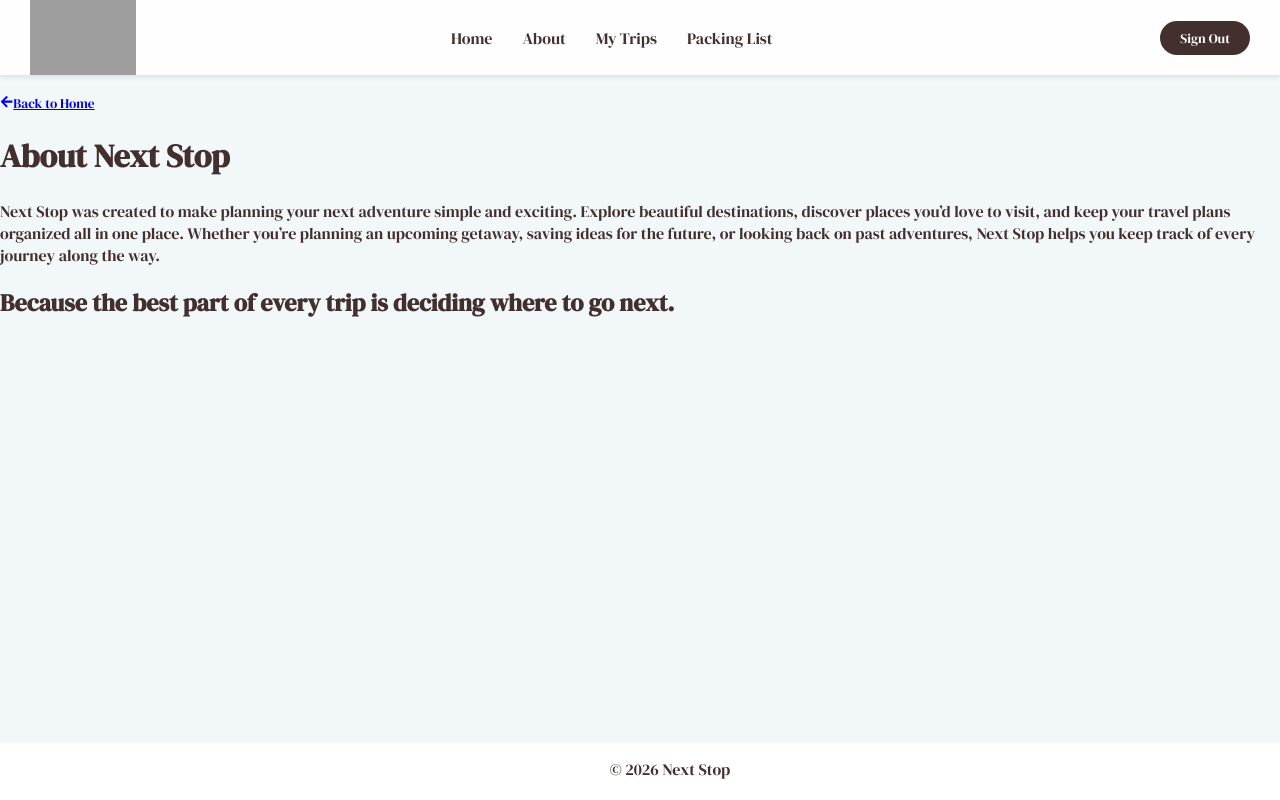
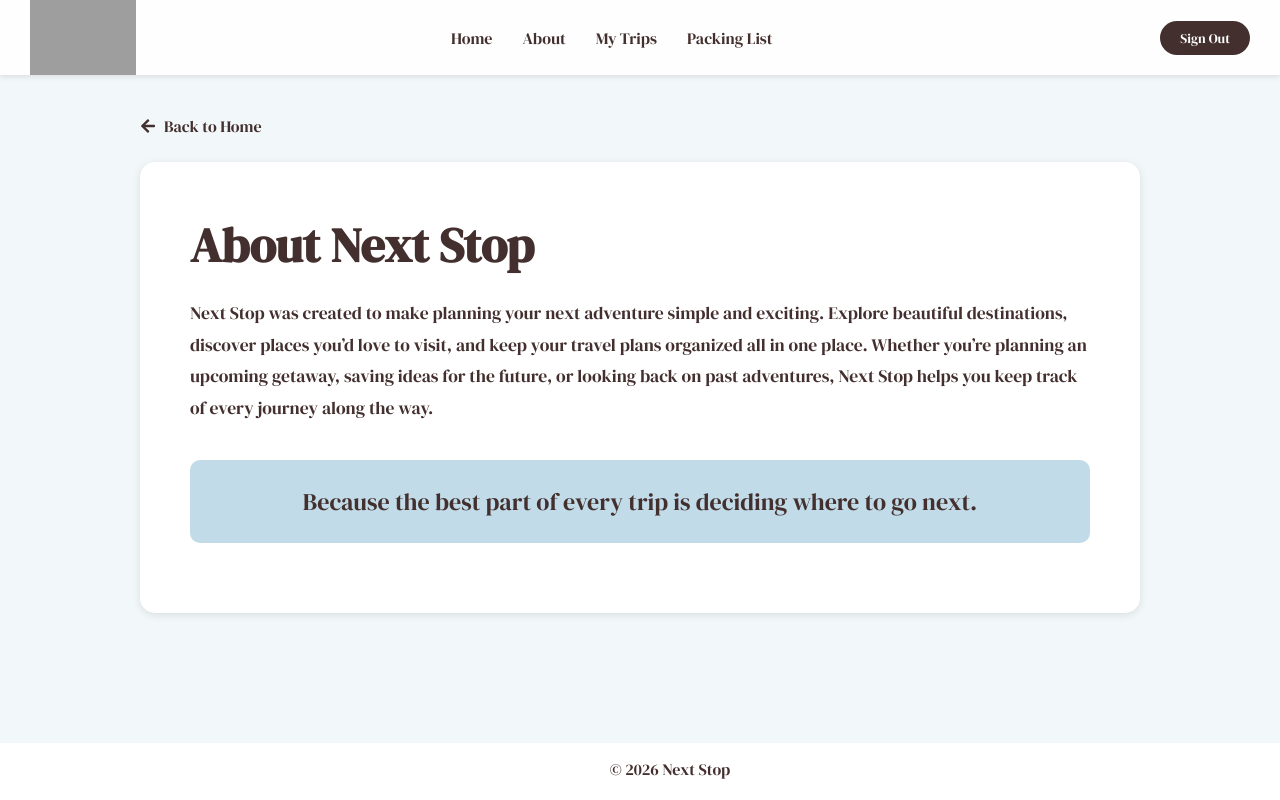
Before and after one commit to meagan42192/next-stop-unit-1-project-Meagan-B, a React (Vite) app: page /about in a window 1280 px wide. Shown: the top 800 px of the page. Built offline with nearby package versions, Linux system fonts and the light colour scheme; grey boxes are pictures that could not be loaded; a web font is replaced by a local one.

Commit message:
updated the about page to have classes and then updated the css to make the about page prettier

```diff
--- a/src/App.css
+++ b/src/App.css
@@ -647,3 +647,54 @@ footer {
     padding: 6px 12px;
     cursor: pointer;
 }
+
+/** About Page **/
+
+.about-page {
+    max-width: 1000px;
+    margin: 0 auto;
+    padding: 40px;
+    min-height: 70vh;
+}
+
+.about-back-link {
+    display: inline-flex;
+    align-items: center;
+    gap: 8px;
+    color: #43302E;
+    text-decoration: none;
+    margin-bottom: 25px;
+}
+
+.about-back-link:hover {
+    text-decoration: underline;
+}
+
+.about-content {
+    background-color: white;
+    padding: 50px;
+    border-radius: 15px;
+    box-shadow: 0 2px 8px rgba(0, 0, 0, 0.1);
+}
+
+.about-content h1 {
+    font-size: 3rem;
+    margin-top: 0;
+    margin-bottom: 20px;
+    color: #43302E;
+}
+
+.about-content p {
+    font-size: 1.1rem;
+    line-height: 1.8;
+    margin-bottom: 35px;
+}
+
+.about-content h2 {
+    background-color: #C1DBE8;
+    padding: 25px;
+    border-radius: 10px;
+    text-align: center;
+    font-size: 1.5rem;
+    font-weight: 400;
+}
--- a/src/components/pages/AboutPage.jsx
+++ b/src/components/pages/AboutPage.jsx
@@ -1,30 +1,38 @@
 import { FaArrowLeft } from "react-icons/fa";
 import { Link } from "react-router-dom";
-import HomePage from "./HomePage";
 import Header from "../layout/Header";
 
 function AboutPage() {
+    return (
+        <>
+            <Header />
 
-    return (
-        <main>
-            <div>
-                <Header />
-                <Link to="/home">
+            <main className="about-page">
+                <Link to="/home" className="about-back-link">
+                    <FaArrowLeft className="back-icon" />
+                    Back to Home
+                </Link>
+
+                <section className="about-content">
+                    <h1>About Next Stop</h1>
+
                     <p>
-                        <small className="back-text-wrapper">
-                            <FaArrowLeft className="back-icon" />
-                            Back to Home
-                        </small>
+                        Next Stop was created to make planning your next adventure
+                        simple and exciting. Explore beautiful destinations,
+                        discover places you’d love to visit, and keep your travel
+                        plans organized all in one place. Whether you’re planning
+                        an upcoming getaway, saving ideas for the future, or
+                        looking back on past adventures, Next Stop helps you keep
+                        track of every journey along the way.
                     </p>
-                </Link>
-            </div>
-            <div>
-                <h1>About Next Stop</h1>
-                <p>Next Stop was created to make planning your next adventure simple and exciting. Explore beautiful destinations, discover places you’d love to visit, and keep your travel plans organized all in one place. Whether you’re planning an upcoming getaway, saving ideas for the future, or looking back on past adventures, Next Stop helps you keep track of every journey along the way.</p>
-                <h2>Because the best part of every trip is deciding where to go next.</h2>
-            </div>
-        </main>
+
+                    <h2>
+                        Because the best part of every trip is deciding where to go next.
+                    </h2>
+                </section>
+            </main>
+        </>
     );
-};
+}
 
 export default AboutPage;
```
